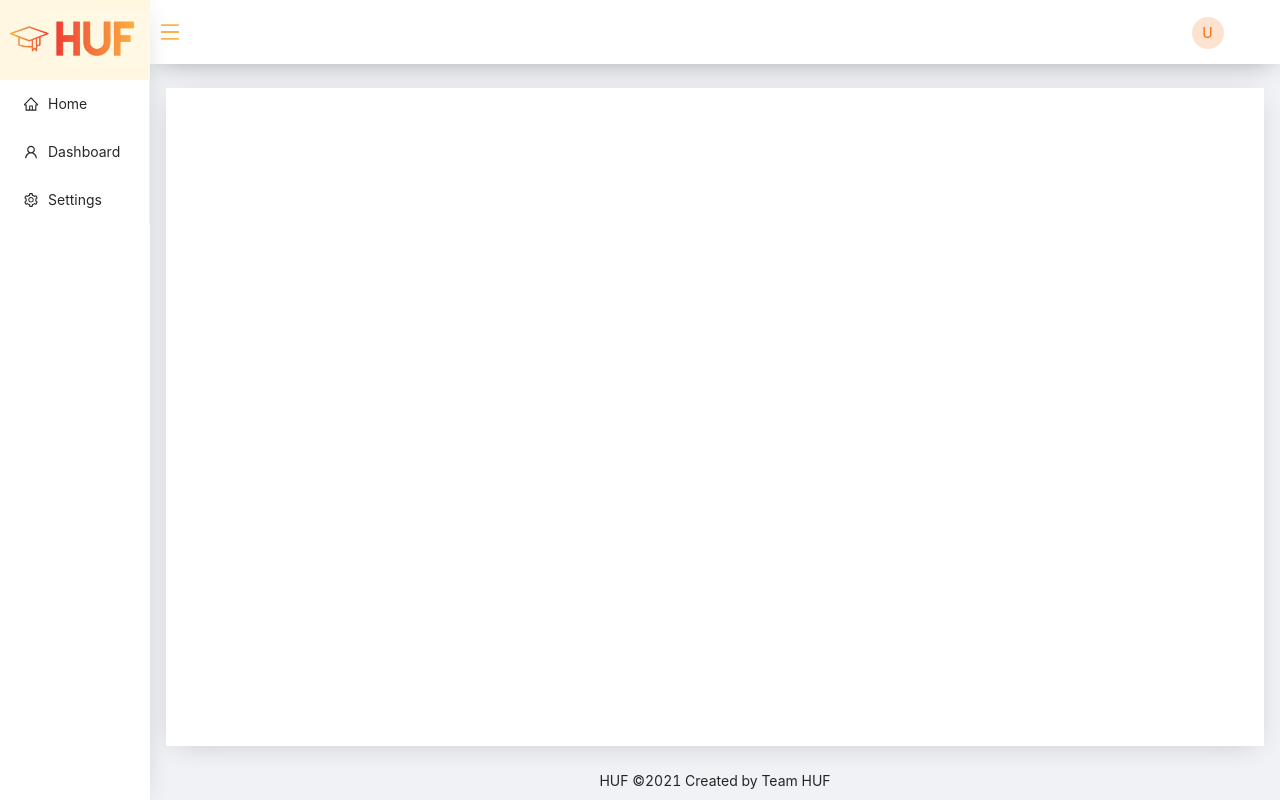
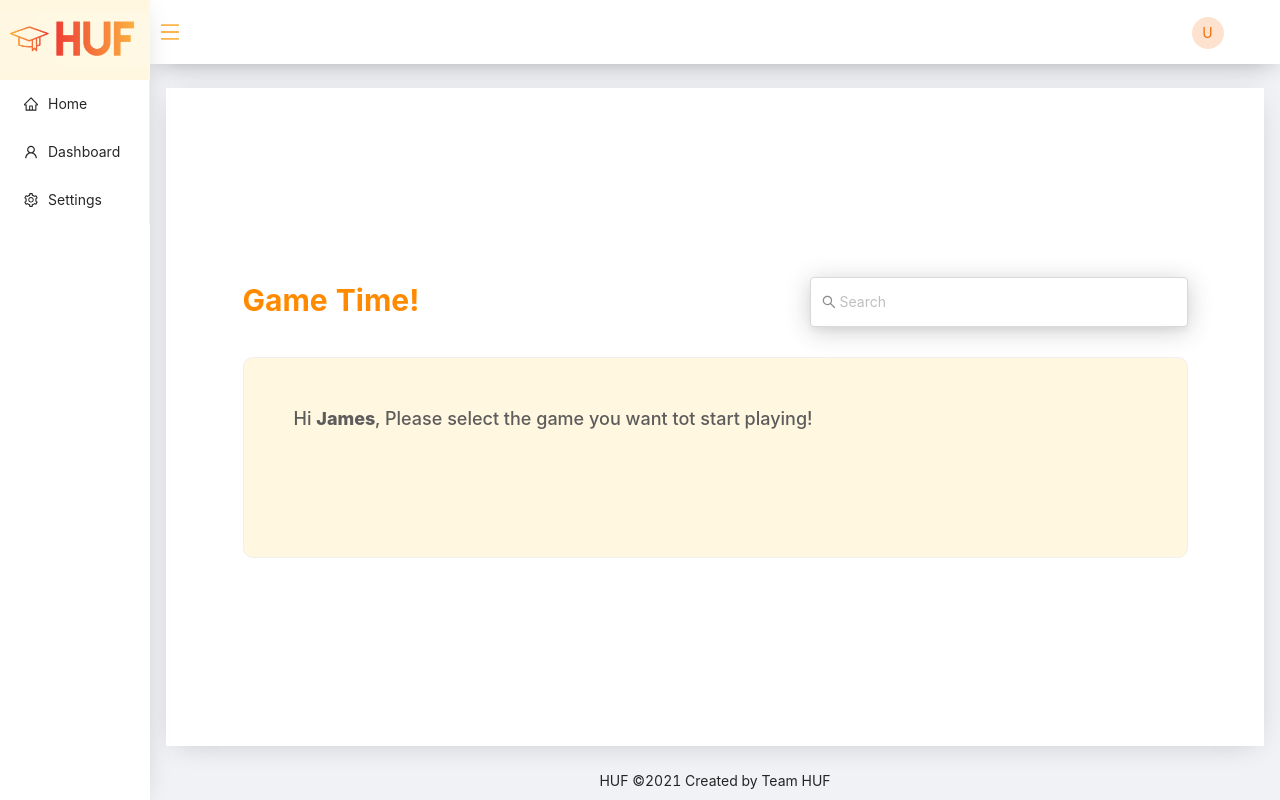
Before and after one commit to vishalraj23/CZ3003-HUF, a React (Create React App) app in the folder frontend/: page /games in a window 1280 px wide. Built offline with nearby package versions, Linux system fonts and the light colour scheme.

Commit message:
songyu/home - add games page placeholder

```diff
--- a/frontend/src/App.js
+++ b/frontend/src/App.js
@@ -7,6 +7,7 @@ import './App.css';
 import { HeaderBar, SideNav, SiteFooter } from './components';
 import LandingPage from './pages/LandingPage';
 import HomePage from './pages/HomePage';
+import GamesPage from './pages/GamesPage';
 import DashboardPage from './pages/DashBoardPage';
 import SettingsPage from './pages/SettingsPage';
 import { useAuthStore } from './services/zustand/auth';
@@ -36,6 +37,7 @@ const App = () => {
               <Route path='/' exact component={HomePage} />
               <Route path='/dashboard' exact component={DashboardPage} />
               <Route path='/settings' exact component={SettingsPage} />
+              <Route path='/games' exact component={GamesPage} />
             </Switch>
           </Content>
           <SiteFooter />
--- /dev/null
+++ b/frontend/src/pages/GamesPage/index.css
@@ -0,0 +1,58 @@
+.container {
+  width: 100%;
+  height: 100%;
+  display: flex;
+  flex-direction: column;
+  justify-content: flex-start;
+  align-items: flex-start;
+}
+
+.heading {
+  font-style: normal;
+  font-weight: bold;
+  font-size: 30px;
+  text-align: justify;
+  color: #ff8a00;
+}
+
+.header-container {
+  width: 90%;
+  min-height: 80px;
+  display: flex;
+}
+
+.search {
+  margin-left: auto;
+  width: 40%;
+  height: 50px;
+  box-shadow: 0px 4px 4px rgba(51, 51, 51, 0.04),
+    0px 4px 24px rgba(51, 51, 51, 0.24);
+  border-radius: 4px;
+}
+
+.info-container {
+  background: #fff7df;
+  border: 1px solid #efefef;
+  border-radius: 10px;
+  padding: 50px;
+  width: 90%;
+}
+
+.text-highlight {
+  font-weight: 800;
+}
+
+.text {
+  font-style: normal;
+  font-weight: 500;
+  font-size: 18px;
+  line-height: 21px;
+  color: #5c5c5c;
+}
+
+.card-container {
+  width: 100%;
+  display: flex;
+  justify-content: space-evenly;
+  padding: 30px;
+}
--- /dev/null
+++ b/frontend/src/pages/GamesPage/index.js
@@ -0,0 +1,39 @@
+import * as React from 'react';
+import { Input } from 'antd';
+
+import './index.css';
+import { SearchOutlined } from '@ant-design/icons';
+
+const GamesPage = () => {
+  const [searchStr, setSearchStr] = React.useState('');
+
+  return (
+    <div className='container'>
+      <div className='header-container'>
+        <h2 className='heading'>Game Time!</h2>
+        <Input
+          prefix={
+            <SearchOutlined style={{ color: 'rgba(17, 17, 17, 0.48)' }} />
+          }
+          placeholder='Search'
+          className='search'
+          allowClear
+          value={searchStr}
+          onChange={(e) => setSearchStr(e.target.value)}
+          onPressEnter={() => {
+            console.log(searchStr);
+          }}
+        />
+      </div>
+      <div className='info-container'>
+        <p className='text'>
+          Hi <span className='text-highlight'>James</span>, Please select the
+          game you want tot start playing!
+        </p>
+        <div className='card-container'></div>
+      </div>
+    </div>
+  );
+};
+
+export default GamesPage;
--- a/frontend/src/pages/HomePage/index.css
+++ b/frontend/src/pages/HomePage/index.css
@@ -1,9 +1,9 @@
 .container {
   width: 100%;
   height: 100%;
-  display: flex;
+  /* display: flex;
   justify-content: center;
-  align-items: center;
+  align-items: center; */
 }
 
 .info-container {
@@ -11,7 +11,7 @@
   border: 1px solid #efefef;
   border-radius: 10px;
   padding: 50px;
-  width: 80%;
+  width: 90%;
 }
 
 .text-highlight {
--- a/frontend/src/pages/HomePage/index.js
+++ b/frontend/src/pages/HomePage/index.js
@@ -1,9 +1,11 @@
 import * as React from 'react';
 import { Card } from 'antd';
+import { useHistory } from 'react-router-dom';
 
 import './index.css';
 
 const HomePage = () => {
+  const history = useHistory();
   return (
     <div className='container'>
       <div className='info-container'>
@@ -18,6 +20,9 @@ const HomePage = () => {
         </p>
         <div className='card-container'>
           <Card
+            onClick={() => {
+              history.push('/games');
+            }}
             className='card'
             hoverable
             cover={
```
